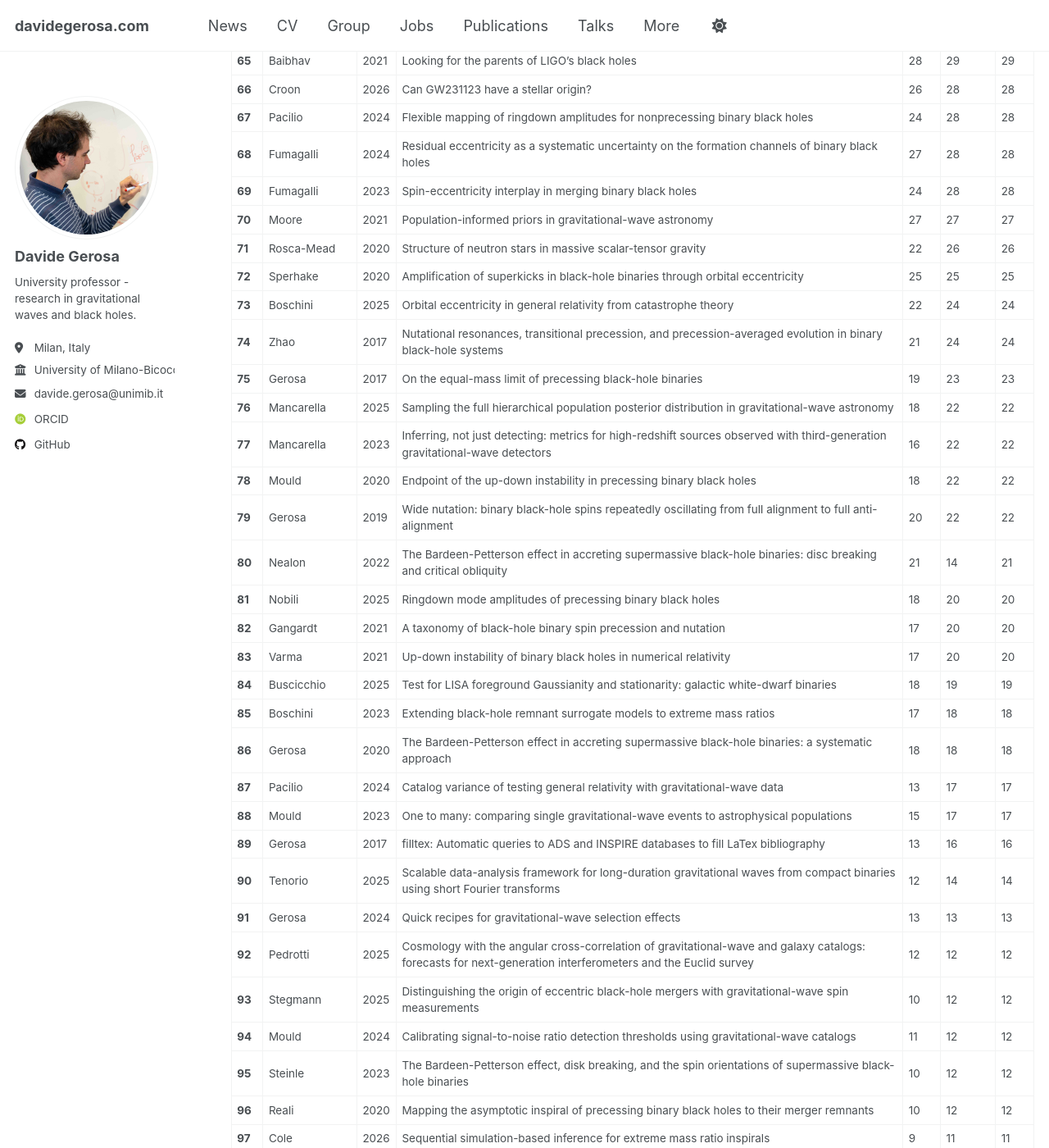
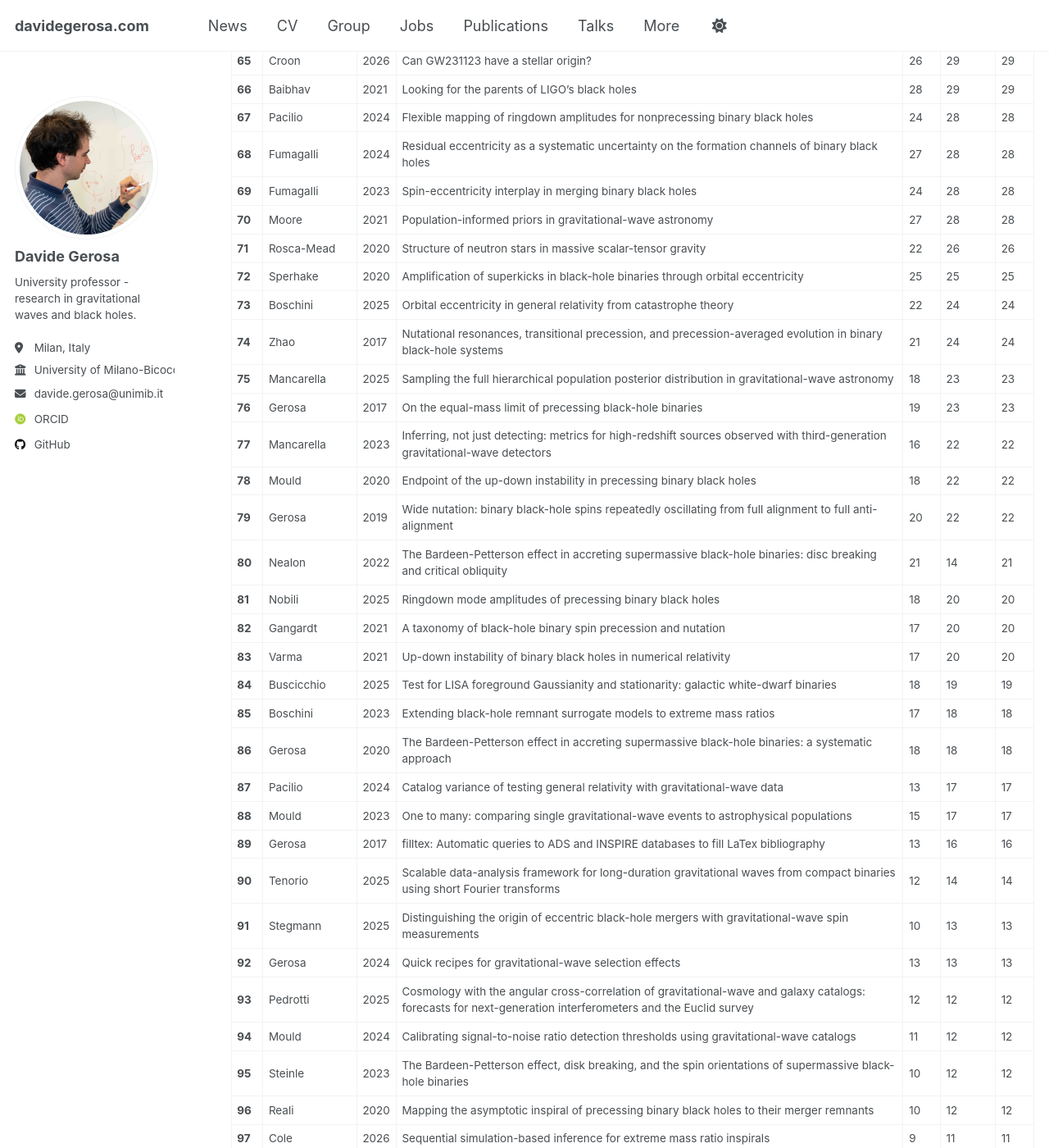
Before and after one commit to dgerosa/website, a Jekyll site: the page built from _pages/citations.md, in a window 1280 px wide and 1400 px high, scrolled down 3102 px. Shown: the whole window at 82% size. Built offline with Jekyll 4.4.1, drawn with Linux system fonts in a browser that asks for light colours; some web fonts are replaced; some of the changed text lies outside the part shown.

Commit message:
Website update from workflow

```diff
--- a/_pages/_citations.md
+++ b/_pages/_citations.md
@@ -73,18 +73,18 @@
 | **62** | Romero-Shaw | 2025 | GW200208_222617 as an eccentric black-hole binary merger: properties and astrophysical implications | 30 | 30 | 30 |
 | **63** | Mould | 2022 | Gravitational-wave population inference at past time infinity | 25 | 30 | 30 |
 | **64** | Chamberlain | 2019 | Frequency-domain waveform approximants capturing Doppler shifts | 29 | 30 | 30 |
-| **65** | Baibhav | 2021 | Looking for the parents of LIGO's black holes | 28 | 29 | 29 |
-| **66** | Croon | 2026 | Can GW231123 have a stellar origin? | 26 | 28 | 28 |
+| **65** | Croon | 2026 | Can GW231123 have a stellar origin? | 26 | 29 | 29 |
+| **66** | Baibhav | 2021 | Looking for the parents of LIGO's black holes | 28 | 29 | 29 |
 | **67** | Pacilio | 2024 | Flexible mapping of ringdown amplitudes for nonprecessing binary black holes | 24 | 28 | 28 |
 | **68** | Fumagalli | 2024 | Residual eccentricity as a systematic uncertainty on the formation channels of binary black holes | 27 | 28 | 28 |
 | **69** | Fumagalli | 2023 | Spin-eccentricity interplay in merging binary black holes | 24 | 28 | 28 |
-| **70** | Moore | 2021 | Population-informed priors in gravitational-wave astronomy | 27 | 27 | 27 |
+| **70** | Moore | 2021 | Population-informed priors in gravitational-wave astronomy | 27 | 28 | 28 |
 | **71** | Rosca-Mead | 2020 | Structure of neutron stars in massive scalar-tensor gravity | 22 | 26 | 26 |
 | **72** | Sperhake | 2020 | Amplification of superkicks in black-hole binaries through orbital eccentricity | 25 | 25 | 25 |
 | **73** | Boschini | 2025 | Orbital eccentricity in general relativity from catastrophe theory | 22 | 24 | 24 |
 | **74** | Zhao | 2017 | Nutational resonances, transitional precession, and precession-averaged evolution in binary black-hole systems | 21 | 24 | 24 |
-| **75** | Gerosa | 2017 | On the equal-mass limit of precessing black-hole binaries | 19 | 23 | 23 |
-| **76** | Mancarella | 2025 | Sampling the full hierarchical population posterior distribution in gravitational-wave astronomy | 18 | 22 | 22 |
+| **75** | Mancarella | 2025 | Sampling the full hierarchical population posterior distribution in gravitational-wave astronomy | 18 | 23 | 23 |
+| **76** | Gerosa | 2017 | On the equal-mass limit of precessing black-hole binaries | 19 | 23 | 23 |
 | **77** | Mancarella | 2023 | Inferring, not just detecting: metrics for high-redshift sources observed with third-generation gravitational-wave detectors | 16 | 22 | 22 |
 | **78** | Mould | 2020 | Endpoint of the up-down instability in precessing binary black holes | 18 | 22 | 22 |
 | **79** | Gerosa | 2019 | Wide nutation: binary black-hole spins repeatedly oscillating from full alignment to full anti-alignment | 20 | 22 | 22 |
@@ -99,9 +99,9 @@
 | **88** | Mould | 2023 | One to many: comparing single gravitational-wave events to astrophysical populations | 15 | 17 | 17 |
 | **89** | Gerosa | 2017 | filltex: Automatic queries to ADS and INSPIRE databases to fill LaTex bibliography | 13 | 16 | 16 |
 | **90** | Tenorio | 2025 | Scalable data-analysis framework for long-duration gravitational waves from compact binaries using short Fourier transforms | 12 | 14 | 14 |
-| **91** | Gerosa | 2024 | Quick recipes for gravitational-wave selection effects | 13 | 13 | 13 |
-| **92** | Pedrotti | 2025 | Cosmology with the angular cross-correlation of gravitational-wave and galaxy catalogs: forecasts for next-generation interferometers and the Euclid survey | 12 | 12 | 12 |
-| **93** | Stegmann | 2025 | Distinguishing the origin of eccentric black-hole mergers with gravitational-wave spin measurements | 10 | 12 | 12 |
+| **91** | Stegmann | 2025 | Distinguishing the origin of eccentric black-hole mergers with gravitational-wave spin measurements | 10 | 13 | 13 |
+| **92** | Gerosa | 2024 | Quick recipes for gravitational-wave selection effects | 13 | 13 | 13 |
+| **93** | Pedrotti | 2025 | Cosmology with the angular cross-correlation of gravitational-wave and galaxy catalogs: forecasts for next-generation interferometers and the Euclid survey | 12 | 12 | 12 |
 | **94** | Mould | 2024 | Calibrating signal-to-noise ratio detection thresholds using gravitational-wave catalogs | 11 | 12 | 12 |
 | **95** | Steinle | 2023 | The Bardeen-Petterson effect, disk breaking, and the spin orientations of supermassive black-hole binaries | 10 | 12 | 12 |
 | **96** | Reali | 2020 | Mapping the asymptotic inspiral of precessing binary black holes to their merger remnants | 10 | 12 | 12 |
```
Also changed, not shown: other parts of _pages/_citations.md (+26 -26 lines), _pages/_group.md (+1 -1 lines), _pages/_publications.md (+1 -1 lines), _pages/_talks.md (+1 -1 lines).
